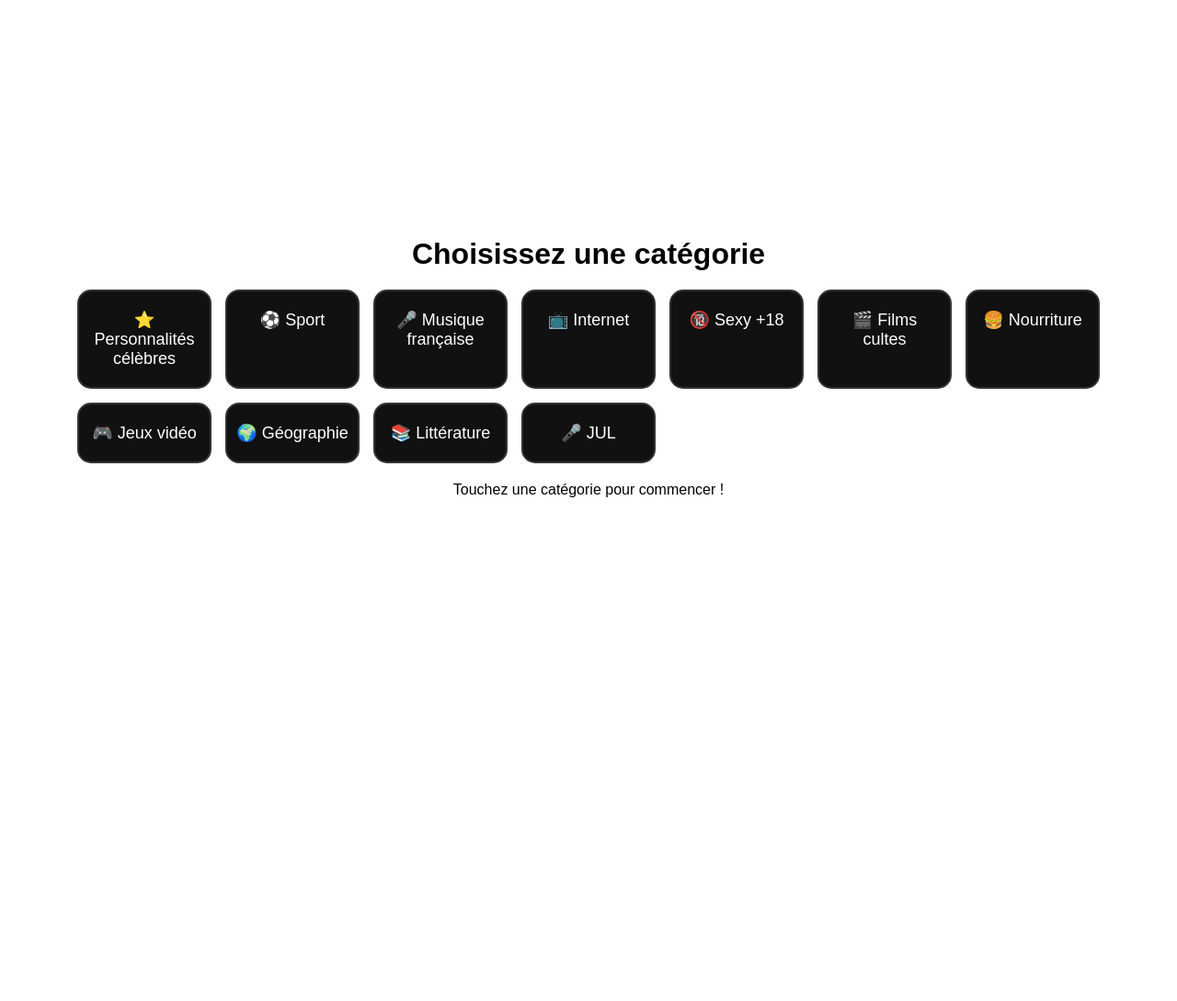
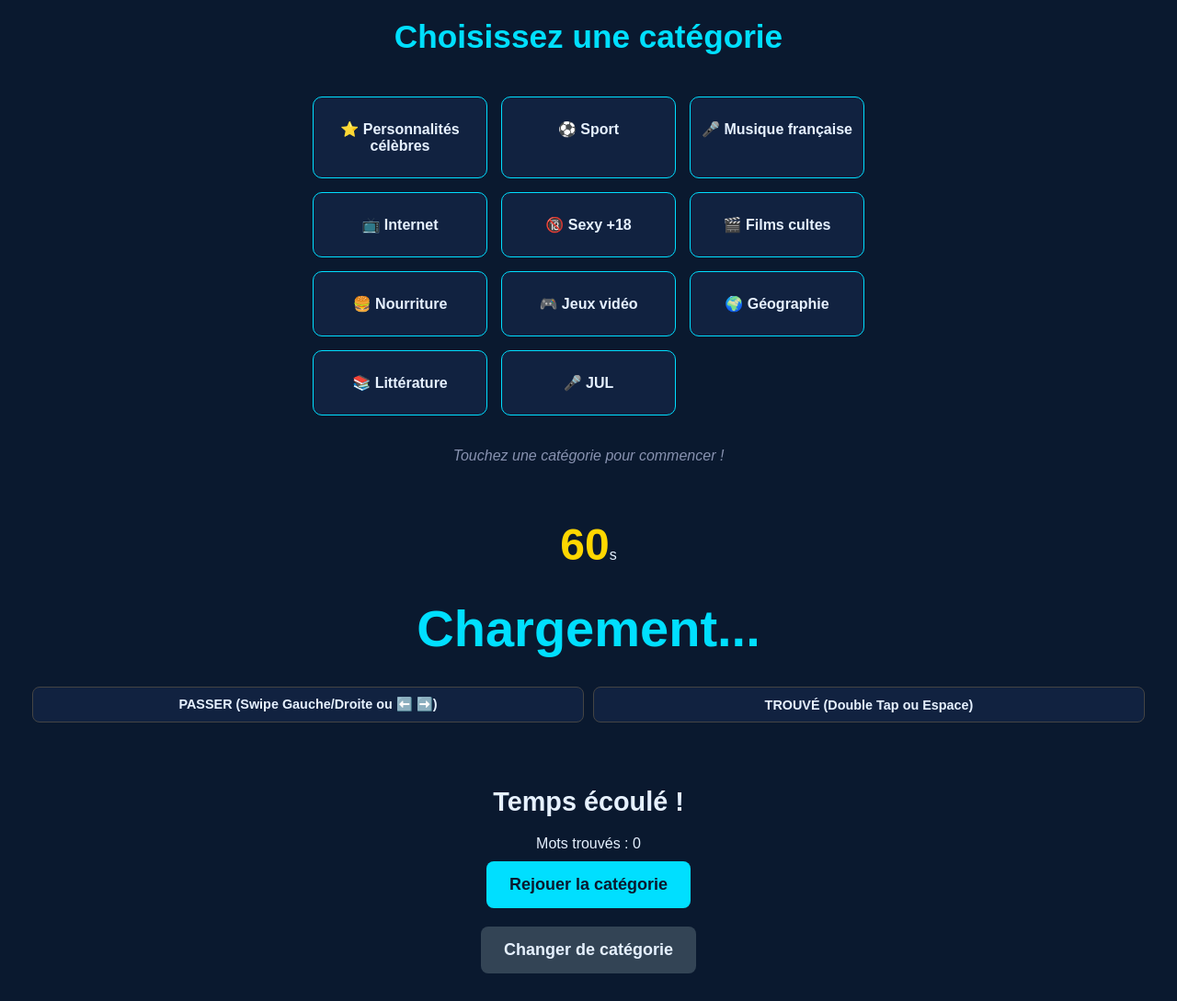
Before and after one commit to nicocoll66000-droid/devine-le-mot, a plain HTML site: page index.html in a window 1280 px wide. Shown: the whole page at 92% size. Before the commit the page ends 800 px from the top, so only its background shows below. Drawn offline with Linux system fonts and the light colour scheme.

Commit message:
Refactor CSS with global reset and new styles

```diff
--- a/style.css
+++ b/style.css
@@ -1,11 +1,216 @@
-*{box-sizing:border-box;margin:0;padding:0;font-family:Arial,Helvetica,sans-serif}
-body{height:100vh;overflow:hidden;display:flex;flex-direction:column}
-.screen{display:none;height:100vh;width:100vw;justify-content:center;align-items:center;flex-direction:column;text-align:center}
-.screen.active{display:flex}
-#categories{width:90%;display:grid;grid-template-columns:repeat(auto-fit,minmax(140px,1fr));gap:15px;padding:20px}
-.category{background:#111;border:2px solid #333;color:#fff;font-size:18px;padding:20px 10px;border-radius:15px}
-#timer{font-size:36px;color:#ffd700;margin-bottom:40px}
-#word{font-size:48px;font-weight:bold;color:#00dfff;padding:30px}
-body.green-bg{background:#0a8f08}
-body.red-bg{background:#b00020}
-button{padding:15px 25px;font-size:18px;border-radius:12px;border:none}
+/* ==================================== */
+/* 1. RÉINITIALISATION GLOBALE & FOND */
+/* ==================================== */
+
+:root {
+    /* Variables de Couleurs */
+    --color-dark: #0A192F;      /* Bleu très foncé, principal */
+    --color-primary: #00DFFF;   /* Cyan lumineux (mots/éléments actifs) */
+    --color-secondary: #FFD700; /* Or (timer) */
+    --color-text: #E6F1FF;      /* Texte clair */
+    --color-success: #00A86B;   /* Vert pour "Trouvé" */
+    --color-error: #D7263D;     /* Rouge pour "Passer" */
+}
+
+* {
+    box-sizing: border-box;
+    margin: 0;
+    padding: 0;
+    font-family: 'Montserrat', sans-serif; /* Police plus moderne (à importer) */
+}
+
+body {
+    /* Fond de l'application, très sombre pour l'immersion */
+    background-color: var(--color-dark);
+    color: var(--color-text);
+    height: 100dvh; /* Utiliser 100dvh pour le viewport dynamique sur mobile */
+    overflow: hidden;
+    display: flex;
+    flex-direction: column;
+    /* Transition douce pour les changements de couleur de fond (Trouvé/Passé) */
+    transition: background-color 0.3s ease;
+}
+
+/* Changement d'état global du fond */
+body.green-bg {
+    background-color: var(--color-success) !important;
+}
+
+body.red-bg {
+    background-color: var(--color-error) !important;
+}
+
+/* ==================================== */
+/* 2. GESTION DES ÉCRANS GÉNÉRIQUES */
+/* ==================================== */
+
+.screen {
+    display: none;
+    height: 100%; /* S'assurer que ça prend toute la hauteur disponible */
+    width: 100%;
+    /* Centrage */
+    display: flex;
+    justify-content: center;
+    align-items: center;
+    flex-direction: column;
+    text-align: center;
+    padding: 20px;
+}
+
+.screen.active {
+    display: flex;
+}
+
+h1 {
+    font-size: 2.2em;
+    margin-bottom: 25px;
+    color: var(--color-primary);
+}
+
+h2 {
+    font-size: 1.8em;
+    margin-bottom: 20px;
+}
+
+/* ==================================== */
+/* 3. ÉCRAN CATÉGORIES */
+/* ==================================== */
+
+#categories {
+    width: 95%; /* Légèrement plus large que 90% */
+    max-width: 600px; /* Limite pour les grands écrans PC */
+    display: grid;
+    /* Mise à jour : meilleure gestion responsive des colonnes */
+    grid-template-columns: repeat(auto-fit, minmax(140px, 1fr));
+    gap: 15px;
+    padding: 20px 0;
+}
+
+.category {
+    background: #112240; /* Bleu un peu plus foncé */
+    border: 1px solid var(--color-primary);
+    color: var(--color-text);
+    font-size: 16px;
+    padding: 25px 10px;
+    border-radius: 10px;
+    cursor: pointer;
+    transition: transform 0.2s, background 0.2s;
+    font-weight: bold;
+}
+
+.category:hover {
+    background: #183055;
+    transform: translateY(-2px); /* Effet léger au survol (PC) */
+}
+
+.hint {
+    color: #8892B0;
+    margin-top: 15px;
+    font-style: italic;
+}
+
+/* ==================================== */
+/* 4. ÉCRAN JEU */
+/* ==================================== */
+
+#game-screen {
+    justify-content: space-between; /* Pour pousser le mot au milieu et le timer/controls aux extrémités */
+}
+
+.header {
+    width: 100%;
+    text-align: center;
+    padding-top: 20px;
+}
+
+#timer {
+    font-size: 3em;
+    font-weight: bold;
+    color: var(--color-secondary);
+}
+
+#word-container {
+    /* Le mot prend la majeure partie de l'écran */
+    flex-grow: 1;
+    display: flex;
+    justify-content: center;
+    align-items: center;
+    width: 100%;
+}
+
+#word {
+    /* Taille et style du mot */
+    font-size: 3.5em; /* Grande taille pour mobile */
+    font-weight: 900;
+    color: var(--color-primary);
+    padding: 30px;
+    user-select: none; /* Empêche la sélection de texte lors du tapotage/glissement */
+    line-height: 1.2;
+    max-width: 90%;
+}
+
+/* ==================================== */
+/* 5. BOUTONS (Générique et Écran de fin) */
+/* ==================================== */
+
+button {
+    padding: 15px 25px;
+    font-size: 18px;
+    border-radius: 8px;
+    border: none;
+    cursor: pointer;
+    transition: background-color 0.2s, transform 0.2s;
+    font-weight: bold;
+    margin: 10px; /* Espacement entre les boutons */
+}
+
+.main-btn {
+    background-color: var(--color-primary);
+    color: var(--color-dark);
+}
+
+.main-btn:hover {
+    background-color: #5ac8e8;
+    transform: translateY(-1px);
+}
+
+.secondary-btn {
+    background-color: #334455;
+    color: var(--color-text);
+}
+
+.secondary-btn:hover {
+    background-color: #4A5B6C;
+}
+
+/* ==================================== */
+/* 6. CONTRÔLES (Boutons pour PC/Tablet) */
+/* ==================================== */
+
+.controls {
+    display: flex;
+    justify-content: space-around;
+    width: 100%;
+    padding: 0 10px 30px;
+}
+
+.control-btn {
+    background-color: #112240;
+    color: var(--color-text);
+    border: 1px solid #444;
+    font-size: 0.9em;
+    padding: 10px 15px;
+    flex: 1; /* Remplissent l'espace */
+    margin: 0 5px;
+}
+
+@media (max-width: 600px) {
+    /* Masquer les boutons de contrôle sur téléphone (car on utilise les gestes) */
+    .controls {
+        display: none;
+    }
+
+    #word {
+        font-size: 2.5em;
+    }
+}
```
